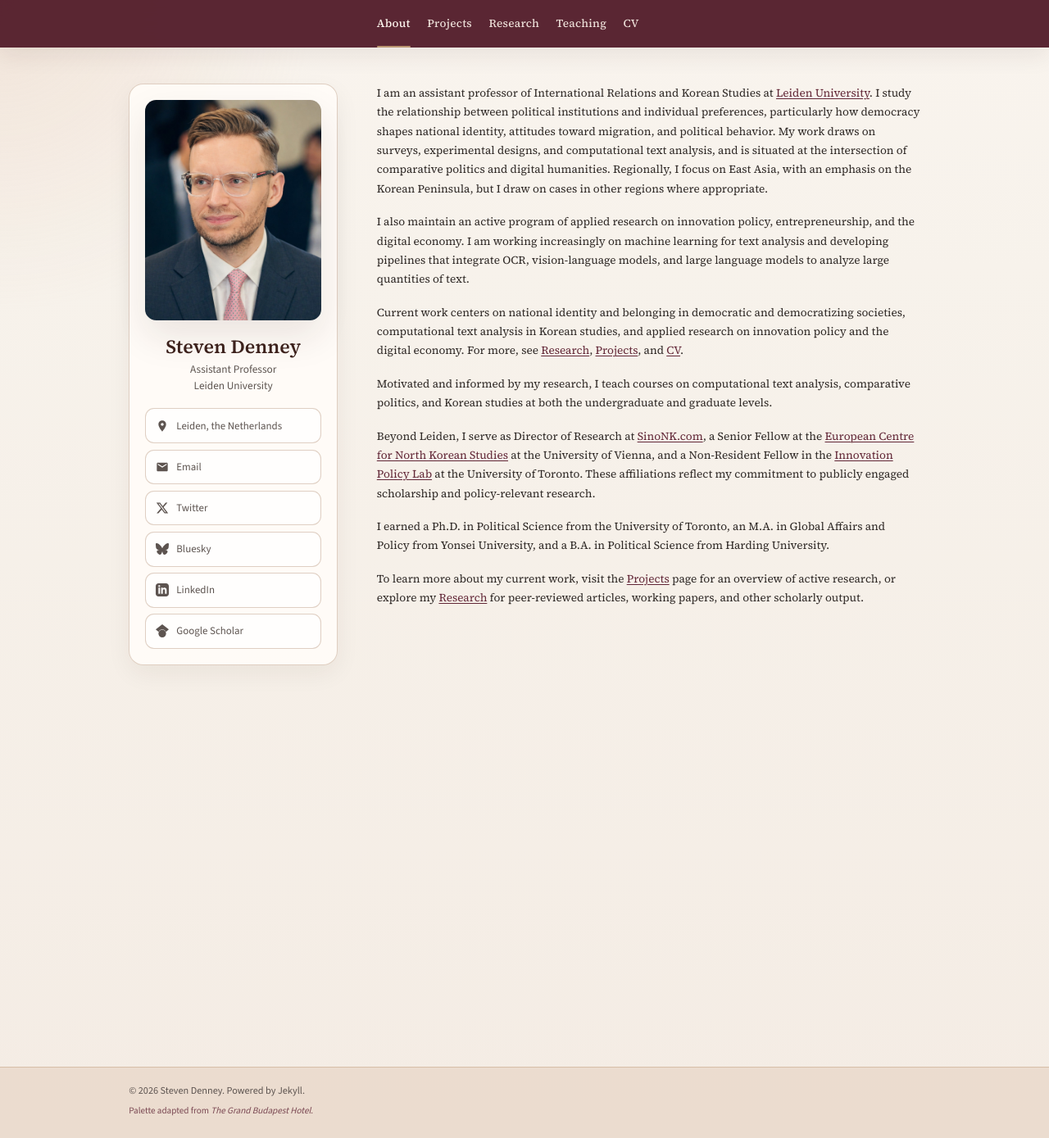
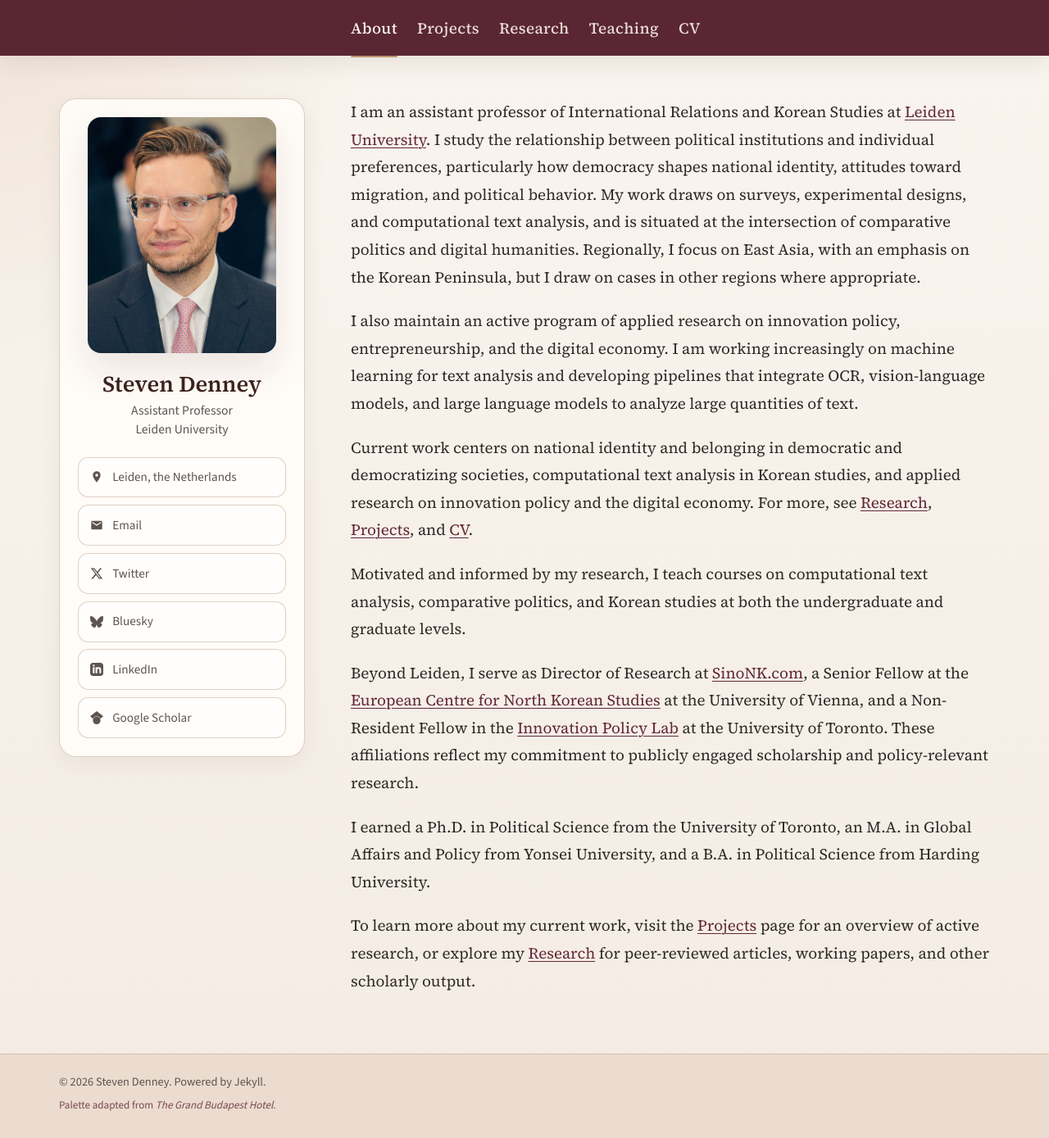
Before and after one commit to scdenney/scdenney.github.io, a Jekyll site: the page built from index.md, in a window 1280 px wide and 1389 px high. Shown: the whole window at 82% size. Built offline with Jekyll 4.4.1, drawn with Linux system fonts in a browser that asks for light colours.

Commit message:
Restore original text sizing

```diff
--- a/_includes/head.html
+++ b/_includes/head.html
@@ -7,6 +7,6 @@
 <link rel="preconnect" href="https://fonts.gstatic.com" crossorigin>
 <link href="https://fonts.googleapis.com/css2?family=Source+Sans+3:wght@400;500;600;700&family=Source+Serif+4:opsz,wght@8..60,400;8..60,500;8..60,600;8..60,700&display=swap" rel="stylesheet">
 
-<link rel="stylesheet" href="{{ '/assets/css/style.css?v=20260505e' | relative_url }}">
+<link rel="stylesheet" href="{{ '/assets/css/style.css?v=20260505f' | relative_url }}">
 
 <link rel="icon" type="image/svg+xml" href="{{ '/assets/images/favicon.svg' | relative_url }}">
--- a/assets/css/style.css
+++ b/assets/css/style.css
@@ -31,7 +31,7 @@
   --content-width: 74rem;
   --section-width: 58rem;
   --section-width-wide: 68rem;
-  --lead-copy-size: 1rem;
+  --lead-copy-size: 1.18rem;
   --lead-copy-line-height: 1.78;
 }
 
@@ -40,7 +40,7 @@
 }
 
 html {
-  font-size: 85%;
+  font-size: 16px;
   scroll-behavior: smooth;
   background:
     radial-gradient(circle at top left, rgba(213, 170, 142, 0.22), transparent 28rem),
@@ -53,7 +53,7 @@ body {
   display: flex;
   flex-direction: column;
   font-family: var(--font-serif);
-  font-size: 1rem;
+  font-size: 1.05rem;
   line-height: 1.72;
   color: var(--color-text);
   -webkit-font-smoothing: antialiased;
@@ -398,6 +398,12 @@ hr {
   margin-bottom: 0;
 }
 
+.layout-home .page-content > p,
+.page-inline-summary {
+  font-size: var(--lead-copy-size);
+  line-height: var(--lead-copy-line-height);
+}
+
 .section-layout {
   max-width: var(--section-width);
 }
@@ -420,13 +426,13 @@ hr {
   max-width: 50rem;
   margin: 0;
   color: var(--color-text-soft);
-  font-size: inherit;
+  font-size: 1.08rem;
 }
 
 .page-intro {
   margin-bottom: 1.75rem;
   color: var(--color-text-soft);
-  font-size: inherit;
+  font-size: 1.08rem;
   line-height: 1.72;
 }
 
```
